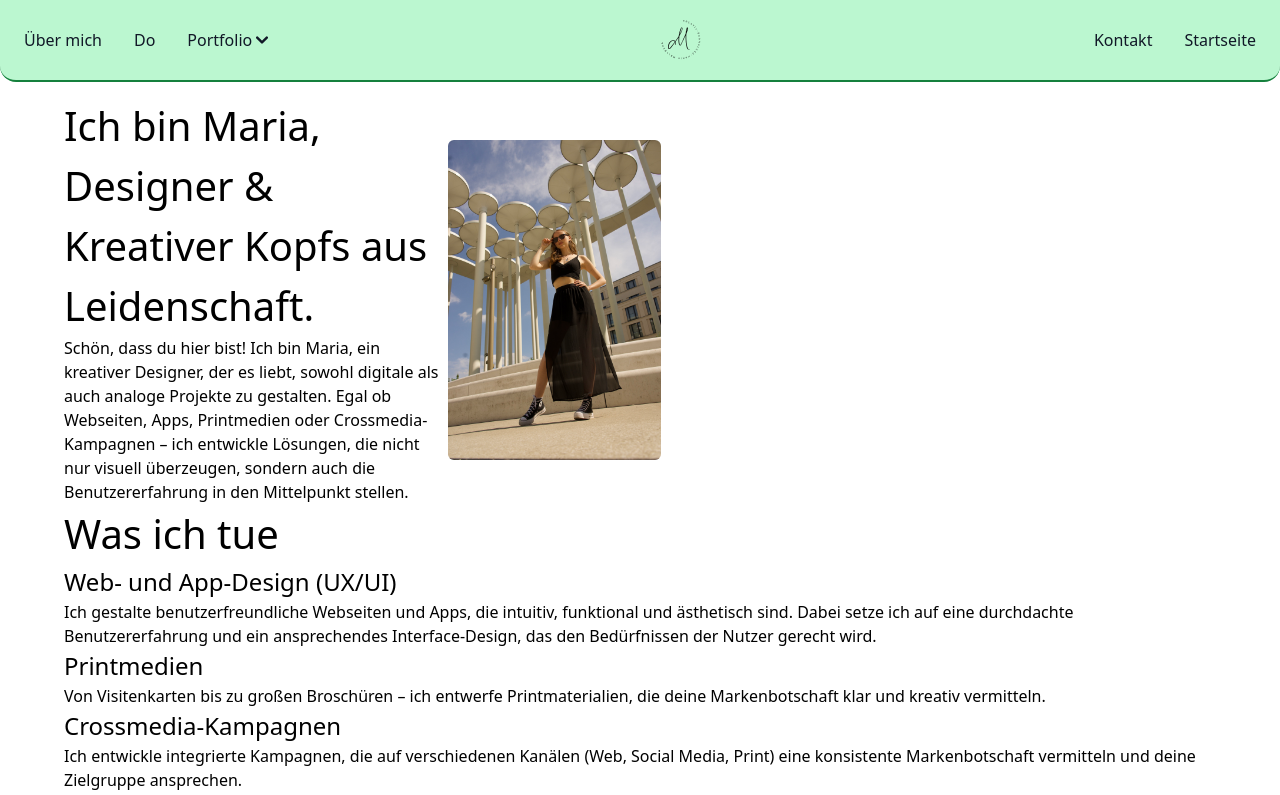
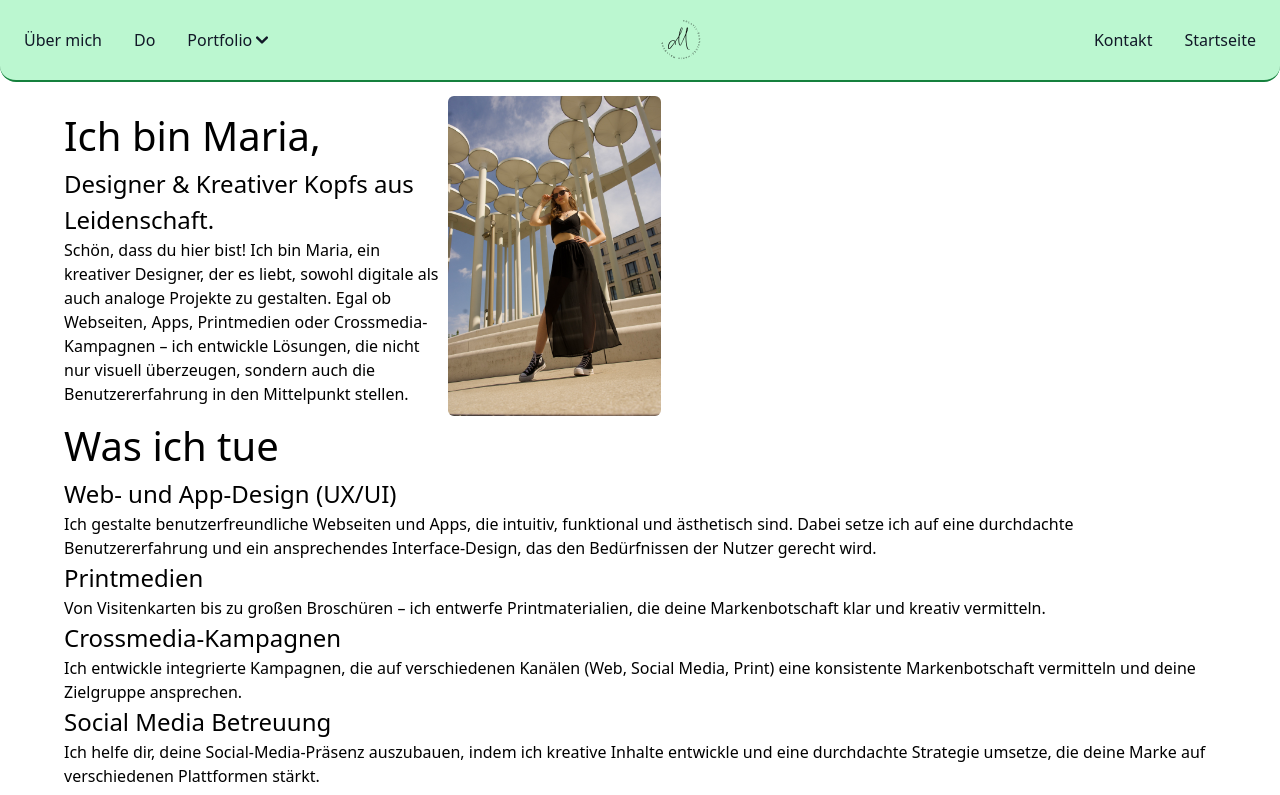
Before and after one commit to rotessternchen2-stack/mein-portfolio, a React (Vite) app: page / in a window 1280 px wide. Shown: the top 795 px of the page. Built offline with nearby package versions, Linux system fonts and the light colour scheme.

Commit message:
startpage

```diff
--- a/src/pages/Home.tsx
+++ b/src/pages/Home.tsx
@@ -7,7 +7,8 @@ const Home = () => {
       <div className="mx-16">
         <div className="flex items-center ">
           <div className="colms w-1/3 ">
-        <h1>Ich bin {firstName}, Designer & Kreativer Kopfs aus Leidenschaft.</h1>
+        <h1>Ich bin {firstName}, </h1>
+        <h3>Designer & Kreativer Kopfs aus Leidenschaft.</h3>
         <p>Schön, dass du hier bist! Ich bin {firstName}, ein kreativer Designer, der es liebt, sowohl digitale als auch analoge Projekte zu gestalten. Egal ob Webseiten, Apps, Printmedien oder Crossmedia-Kampagnen – ich entwickle Lösungen, die nicht nur visuell überzeugen, sondern auch die Benutzererfahrung in den Mittelpunkt stellen.</p>
         </div>
         <img src={mariaProfil} alt="Maria" className="max-h-80 rounded-md items-end" />
```
